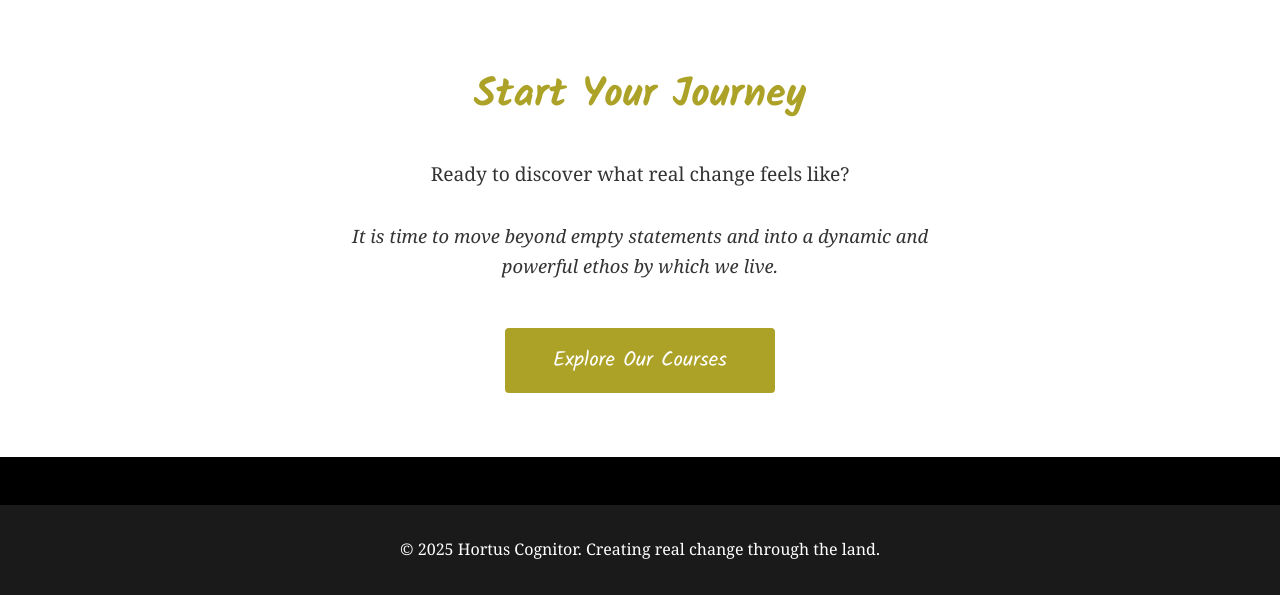
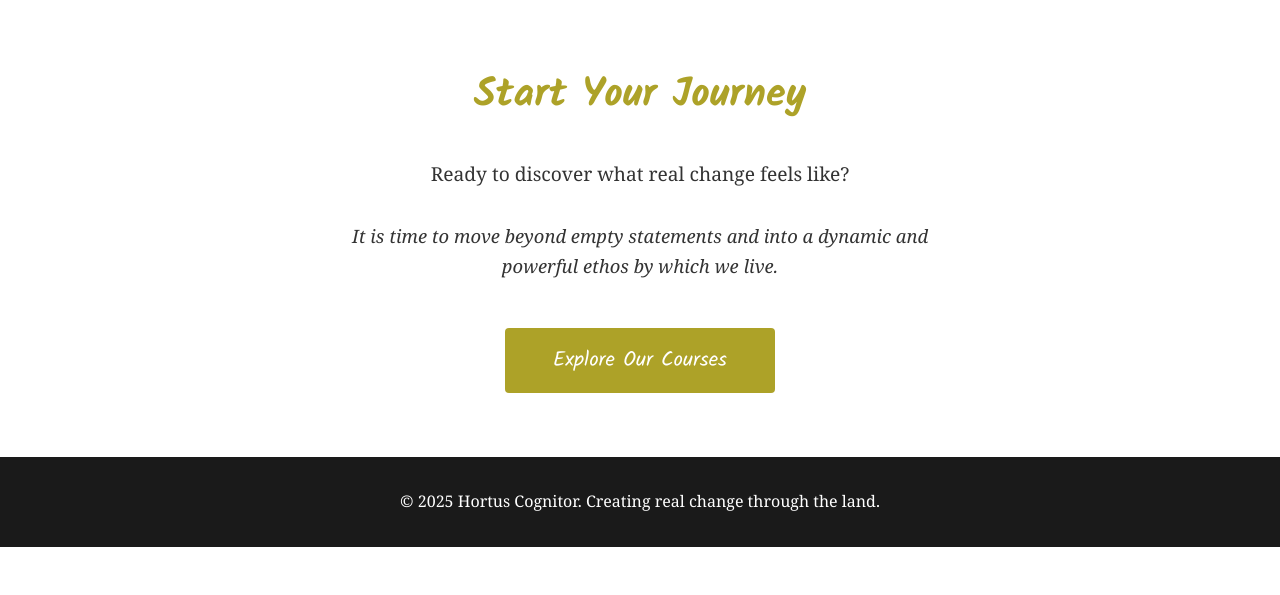
Before and after one commit to JoninShinobi/hortuscogintor, a Django app: page / in a window 1280 px wide. Shown: the part 2560-3155 px from the top of the page. After the commit the page ends 3107 px from the top, so only its background shows below. Run offline with Django 5.2, Linux system fonts and the light colour scheme; some web fonts are replaced.

Commit message:
Remove footer top margin

```diff
--- a/static/css/styles.css
+++ b/static/css/styles.css
@@ -353,7 +353,7 @@ footer {
     color: var(--white);
     padding: 2rem 0;
     text-align: center;
-    margin-top: 3rem;
+    margin-top: 0;
 }
 
 /* Responsive Design */
```
